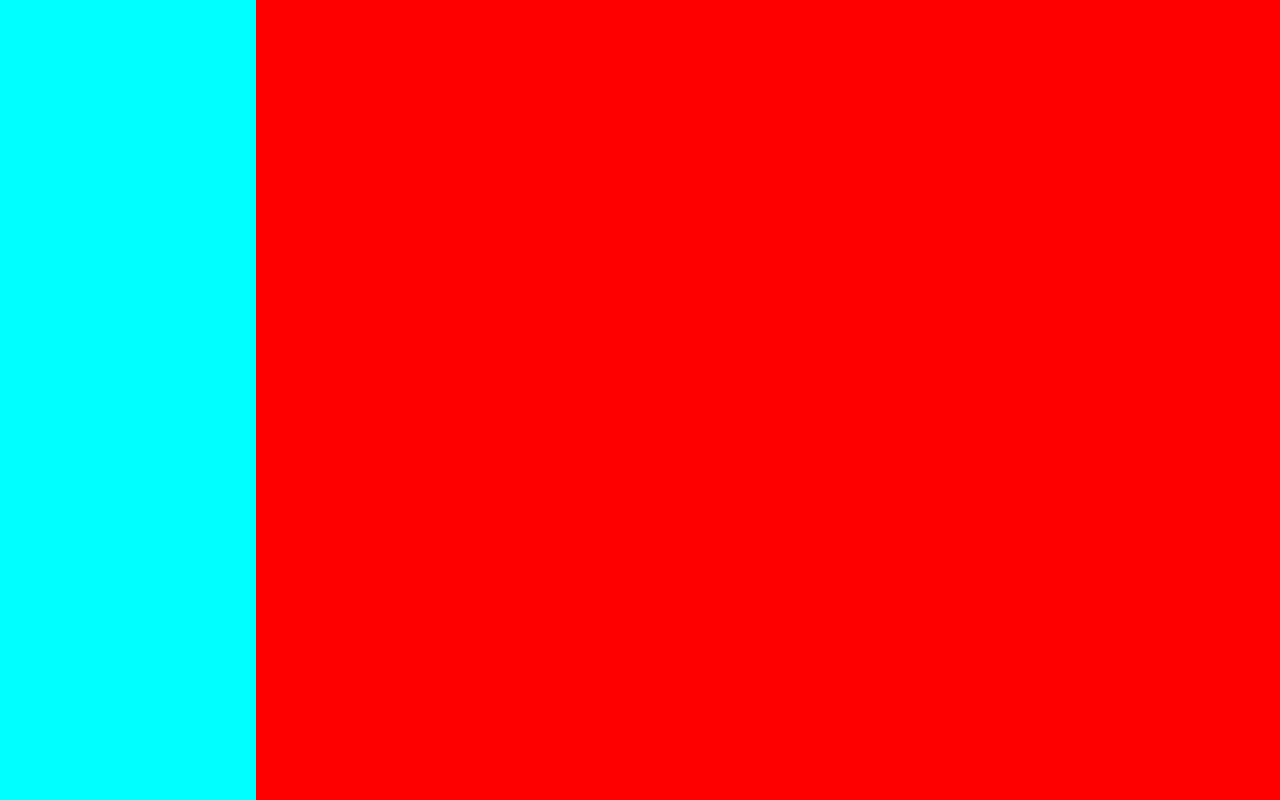
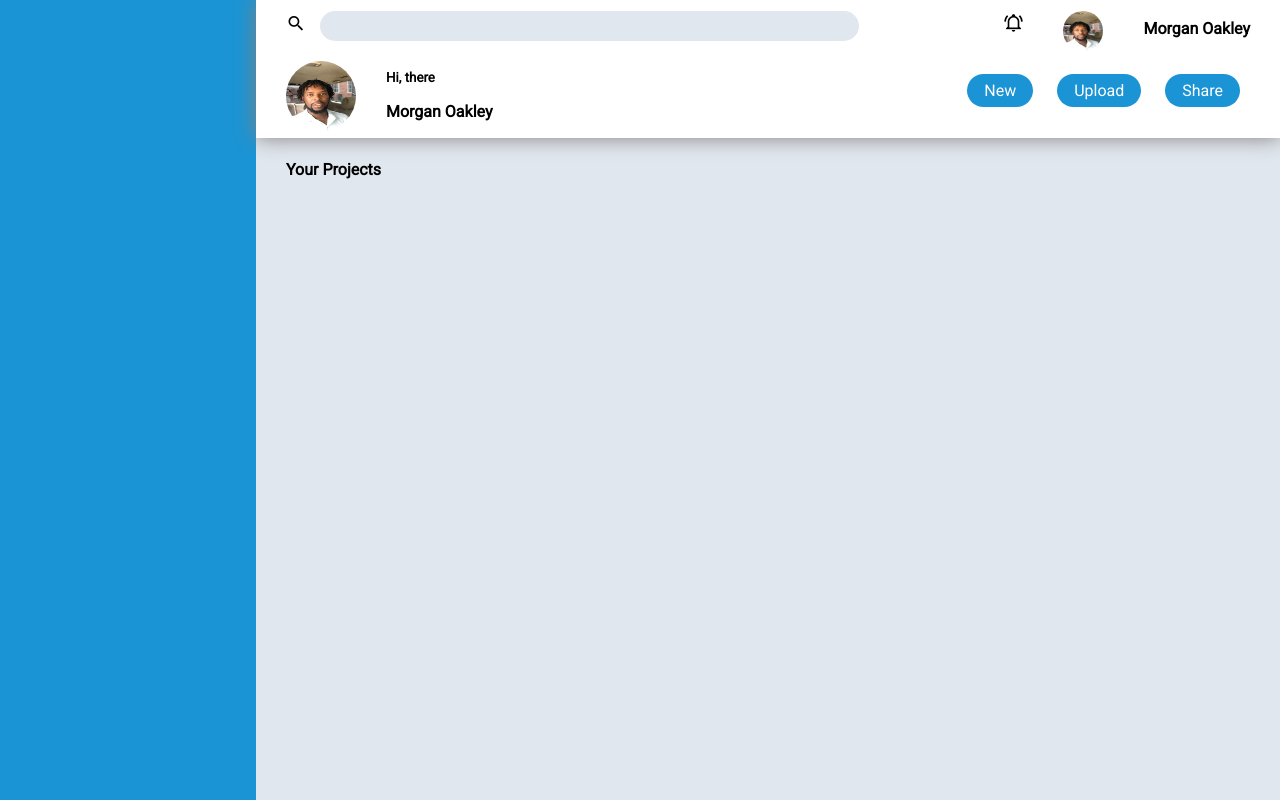
Before and after one commit to alexissengangabo07/dashboard-project, a plain HTML site: page index.html in a window 1280 px wide. Drawn offline with Linux system fonts and the light colour scheme.

Commit message:
style navbar

```diff
--- a/index.html
+++ b/index.html
@@ -6,8 +6,10 @@
     <meta http-equiv="X-UA-Compatible" content="IE=edge">
     <meta name="viewport" content="width=device-width, initial-scale=1.0">
     <title>Dashboard Design</title>
+    <link rel="shortcut icon" href="images/favicon.png" type="image/x-icon">
     <link href='http://fonts.googleapis.com/css?family=Roboto' rel='stylesheet' type='text/css'>
     <link rel="stylesheet" href="style.css">
+    <link rel="stylesheet" href="https://cdn.jsdelivr.net/npm/@mdi/font@6.5.95/css/materialdesignicons.min.css">
 </head>
 
 <body>
@@ -16,10 +18,43 @@
 
         </aside>
         <div id="container">
-            <nav>
+            <nav class="nav-bar">
+                <div class="nav1">
+                    <div>
+                        <span class="mdi mdi-magnify" style="font-size: 20px"></span>
+                        <input type="text" name="search" id="search">
+                    </div>
+                    <div class="profile">
+                        <span class="mdi mdi-bell-ring-outline" style="font-size: 20px"></span>
+                        <img src="./images/me.jpg" alt="me" class="img img-small">
+                        <strong id="user-name">Morgan Oakley</strong>
+                    </div>
+
+
+                </div>
+                <div class="nav2">
+                    <div class="left">
+                        <div>
+                            <img src="./images/me.jpg" alt="me" class="img img-medium">
+                        </div>
+                        <div style="margin-top: -10px;">
+                            <p><strong id="hi"><small>Hi, there</small></strong></p>
+                            <p><strong>Morgan Oakley</strong></p>
+                        </div>
+                    </div>
+                    <div class="right btn-group">
+                        <a href="#" class="btn-blue">New</a>
+                        <a href="#" class="btn-blue">Upload</a>
+                        <a href="#" class="btn-blue">Share</a>
+                    </div>
+                </div>
 
             </nav>
-            <div class="content"></div>
+            <div class="content">
+                <div>
+                    <h4>Your Projects</h4>
+                </div>
+            </div>
         </div>
     </div>
 </body>
--- a/style.css
+++ b/style.css
@@ -14,10 +14,93 @@ body {
 
 #sidebar {
     height: 100vh;
-    background-color: aqua;
+    background-color: hsl(201deg 78% 47%);
 }
 
 #container {
     height: 100vh;
-    background-color: red;
+    background-color: hsl(214deg 32% 91%);
 }
+
+.nav-bar {
+    background-color: white;
+    padding: 1px 30px;
+    box-shadow: 0px 0px 20px 0px gray;
+}
+
+#search {
+    height: 28px;
+    width: 535px;
+    border: none;
+    border-radius: 8rem;
+    background-color: hsl(214deg 32% 91%);
+    outline: none;
+    /* padding-left: 15px; */
+    margin-left: 10px;
+    /* margin-right: 140px; */
+}
+
+.profile {
+    display: flex;
+    justify-content: space-around;
+    gap: 40px
+}
+
+.img {
+    border-radius: 50%;
+}
+
+.img-small {
+    height: 40px;
+    width: 40px;
+    border-radius: 50%;
+}
+
+.img-medium {
+    height: 70px;
+    width: 70px;
+    border-radius: 50%;
+}
+
+#user-name {
+    padding-top: 8px;
+}
+
+.btn-blue {
+    background-color: hsl(201deg 78% 47%);
+    border-radius: 8rem;
+    padding: 7px 17px;
+    color: white;
+    text-decoration: none;
+    margin: 10px;
+    transition: all 1s ease;
+}
+
+.btn-blue:hover {
+    background-color: rgb(8, 89, 133);
+}
+
+.nav1 {
+    margin-top: 10px;
+    display: flex;
+    justify-content: space-between;
+}
+
+.nav2 {
+    margin-top: 10px;
+    display: flex;
+    justify-content: space-between;
+}
+
+.left {
+    display: flex;
+    gap: 30px;
+}
+
+.right {
+    margin-top: 20px;
+}
+
+.content {
+    padding: 1px 30px;
+}
```
Also changed, not shown: images/favicon.png (added), images/me.jpg (added).
